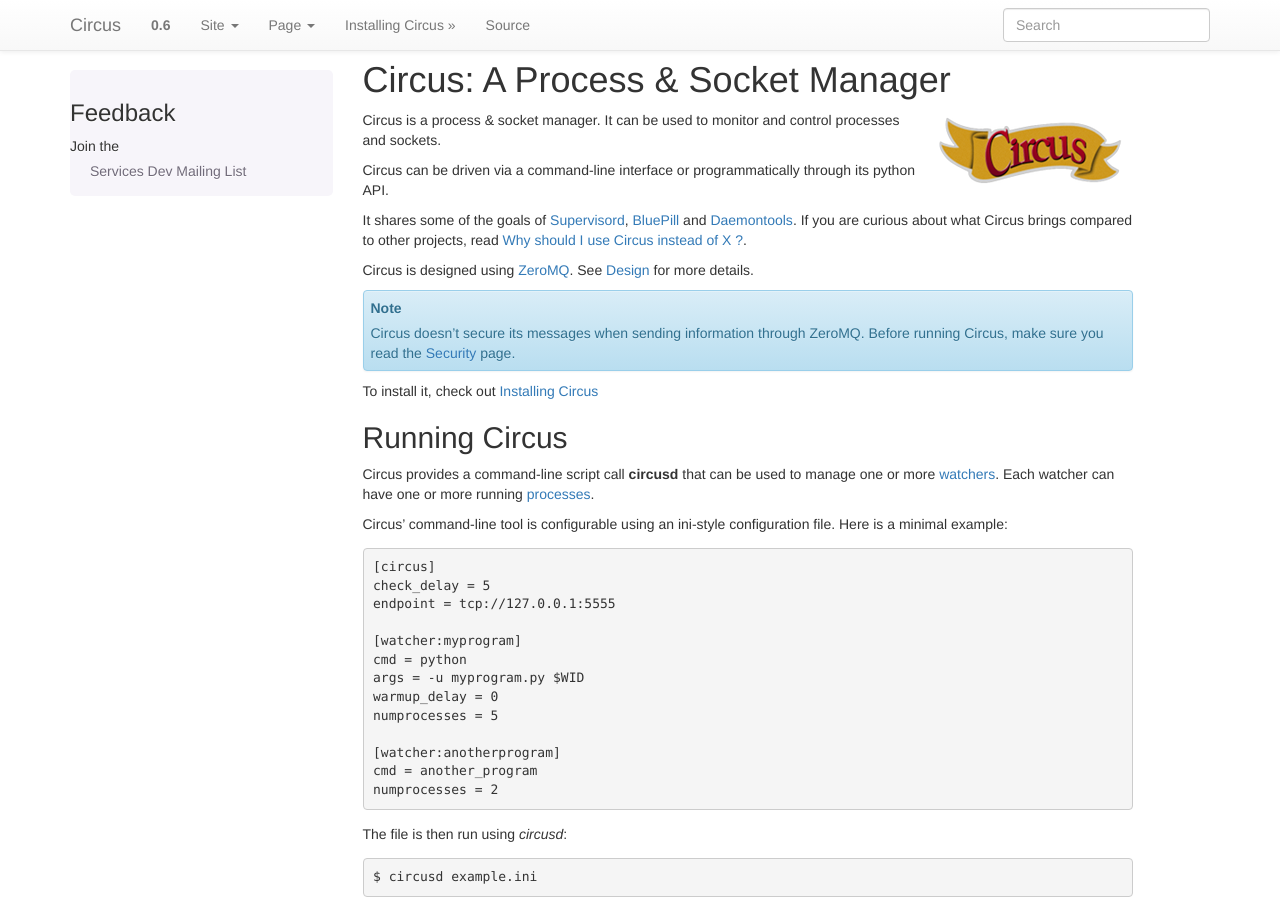
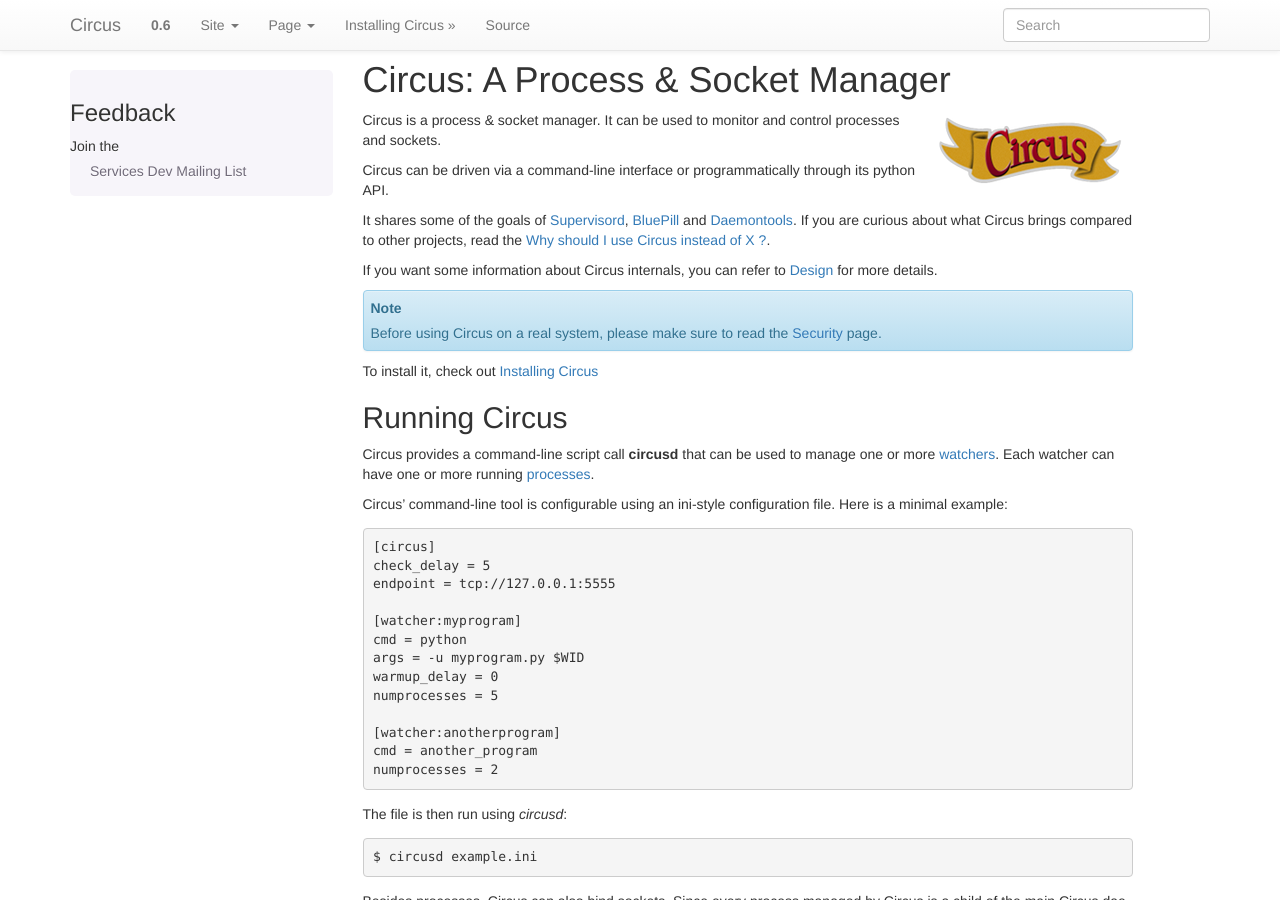
Before and after one commit to circus-tent/circus, a Sphinx documentation site: the page built from docs/source/index.rst, in a window 1280 px wide and 900 px high. Built offline with Sphinx 7.4.7, drawn with Linux system fonts in a browser that asks for light colours; pages that are not in the unit, such as notebooks, are missing from menus.

Commit message:
don't talk about zmq in the introduction material.

```diff
--- a/docs/source/index.rst
+++ b/docs/source/index.rst
@@ -13,17 +13,17 @@
 It shares some of the goals of `Supervisord <http://supervisord.org>`_,
 `BluePill <https://github.com/arya/bluepill>`_ and
 `Daemontools <http://cr.yp.to/daemontools.html>`_. If you are curious about
-what Circus brings compared to other projects, read :ref:`why`.
+what Circus brings compared to other projects, read the :ref:`why`.
 
-Circus is designed using `ZeroMQ <http://www.zeromq.org/>`_. See :ref:`design` for more details.
+If you want some information about Circus internals, you can refer to
+:ref:`design` for more details.
 
 .. note::
 
-   Circus doesn't secure its messages when sending information through
-   ZeroMQ. Before running Circus, make sure you read the :ref:`Security` page.
+   Before using Circus on a real system, please make sure to read the
+   :ref:`Security` page.
 
 To install it, check out :ref:`installation`
-
 
 Running Circus
 --------------
```
